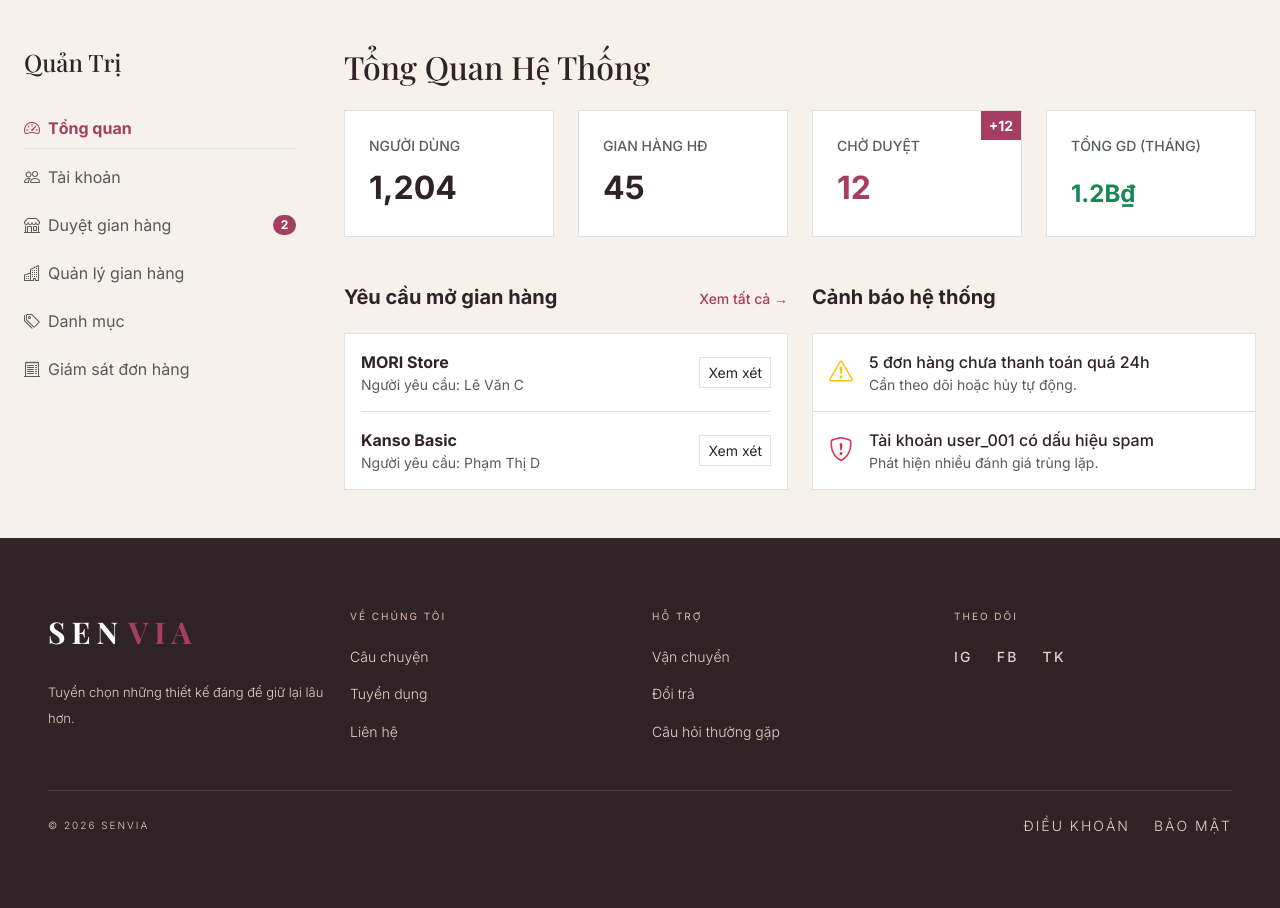
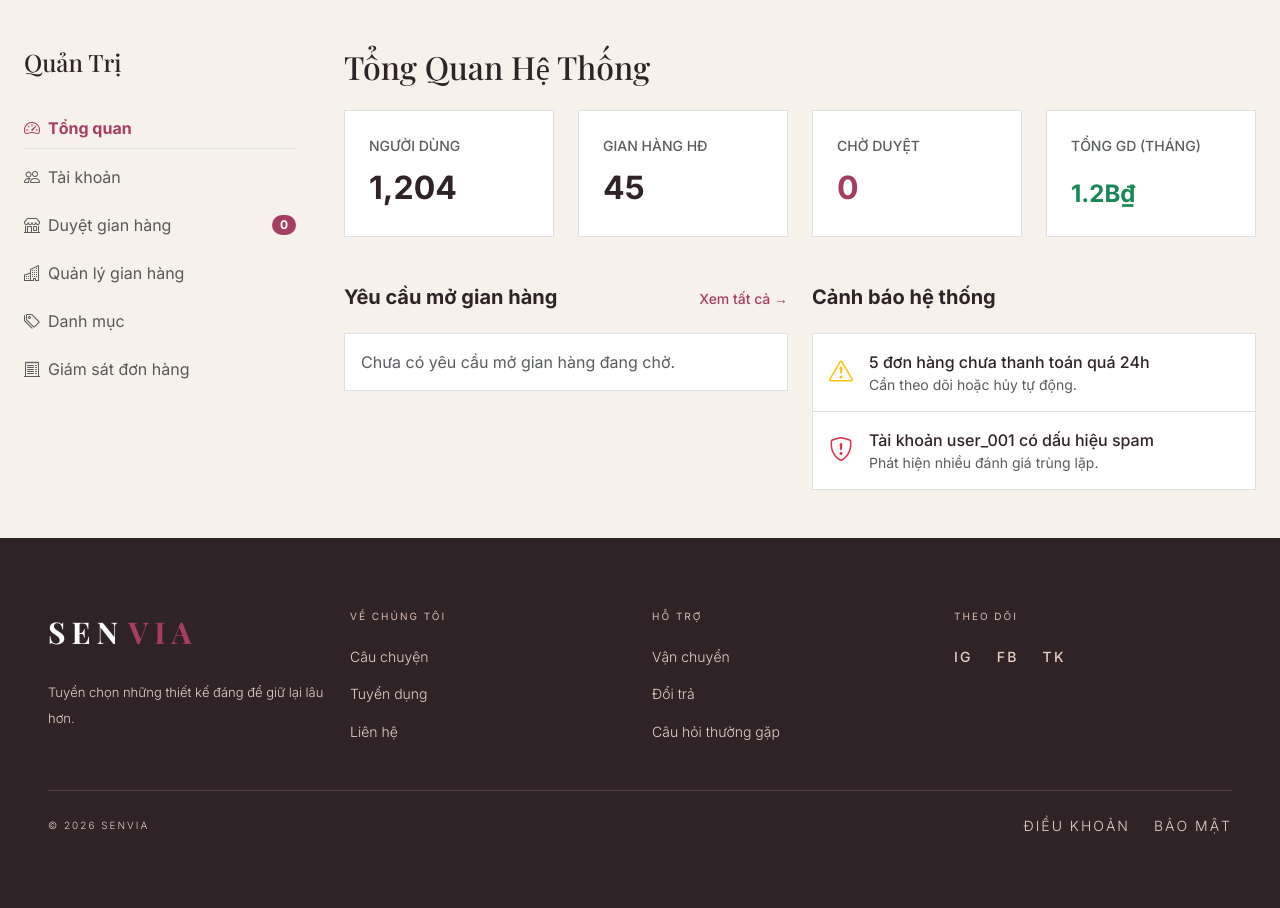
Before and after one commit to ChuChoaChan131019/MauThietKe_DoAnGiuaKy, a Spring Boot app: page /admin/dashboard in a window 1280 px wide. Shown: the part 169-1077 px from the top of the page. Run offline with Spring Boot 4, Linux system fonts and the light colour scheme; the visitor is signed in with stand-in values (Sample User, id 1); data that the repository does not hold is empty; some of the project's set-up classes (security, data sources, template engines, error pages and the like) are left out, and stand-ins take their place; some web fonts are replaced.

Commit message:
fix(merchant): load admin dashboard shop requests from db

```diff
--- a/src/main/java/com/senvia/doangiuaky/engagement/controller/AdminController.java
+++ b/src/main/java/com/senvia/doangiuaky/engagement/controller/AdminController.java
@@ -1,42 +1,37 @@
 package com.senvia.doangiuaky.engagement.controller;
 
+import com.senvia.doangiuaky.merchant.api.MerchantShopRequestApi;
+import com.senvia.doangiuaky.merchant.api.PendingShopRequestCard;
 import org.springframework.stereotype.Controller;
 import org.springframework.ui.Model;
 import org.springframework.web.bind.annotation.GetMapping;
 
-import java.util.Map;
-
-import java.util.HashMap;
+import java.util.List;
 
 @Controller
 public class AdminController {
 
-    private static final Map<String, Map<String, String>> mockShopRequests = new HashMap<>();
+    private final MerchantShopRequestApi merchantShopRequestApi;
 
-    static {
-        Map<String, String> req1 = new HashMap<>();
-        req1.put("shopName", "MORI Store"); req1.put("desc", "Cửa hàng cung cấp các sản phẩm làm đẹp chiết xuất thiên nhiên.");
-        req1.put("address", "456 Đường Nguyễn Huệ, Quận 1, TPHCM"); req1.put("owner", "Lê Văn C");
-        req1.put("phone", "0987654321"); req1.put("email", "levanc@example.com"); req1.put("status", "PENDING");
-        mockShopRequests.put("1", req1);
-
-        Map<String, String> req2 = new HashMap<>();
-        req2.put("shopName", "Kanso Basic"); req2.put("desc", "Cửa hàng thời trang phong cách tối giản.");
-        req2.put("address", "123 Lê Lợi, Quận 1, TPHCM"); req2.put("owner", "Phạm Thị D");
-        req2.put("phone", "0901234567"); req2.put("email", "phamthid@example.com"); req2.put("status", "PENDING");
-        mockShopRequests.put("2", req2);
+    public AdminController(MerchantShopRequestApi merchantShopRequestApi) {
+        this.merchantShopRequestApi = merchantShopRequestApi;
     }
 
     @GetMapping("/admin/dashboard")
     public String adminDashboard(Model model) {
-        long pendingCount = mockShopRequests.values().stream().filter(r -> "PENDING".equals(r.get("status"))).count();
-        model.addAttribute("pendingCount", pendingCount);
+        List<PendingShopRequestCard> pendingShopRequests = merchantShopRequestApi.findPendingShopRequests();
+        model.addAttribute("pendingCount", pendingShopRequests.size());
+        model.addAttribute("pendingShopRequests", pendingShopRequests);
         return "engagement/admin-dashboard";
     }
 
     @GetMapping("/admin/accounts")
-    public String adminAccounts() { return "engagement/admin-accounts"; }
+    public String adminAccounts() {
+        return "engagement/admin-accounts";
+    }
 
     @GetMapping("/admin/shops")
-    public String adminShops() { return "engagement/admin-shops"; }
+    public String adminShops() {
+        return "engagement/admin-shops";
+    }
 }
--- a/src/main/resources/templates/engagement/admin-dashboard.html
+++ b/src/main/resources/templates/engagement/admin-dashboard.html
@@ -6,7 +6,6 @@
 
     <main class="w-100 mx-auto px-3 px-md-4 py-5 max-w-1440">
         <div class="row gx-lg-5">
-            <!-- Sidebar Navigation for Admin -->
             <div class="col-12 col-md-3 mb-5 mb-md-0">
                 <div class="d-flex flex-column gap-3 sticky-top" style="top: 100px;">
                     <h4 class="text-serif text-plum mb-4">Quản Trị</h4>
@@ -22,11 +21,9 @@
                 </div>
             </div>
 
-            <!-- Main Content -->
             <div class="col-12 col-md-9">
                 <h2 class="text-serif text-plum mb-4">Tổng Quan Hệ Thống</h2>
 
-                <!-- Stats Row -->
                 <div class="row g-4 mb-5">
                     <div class="col-12 col-sm-6 col-lg-3">
                         <div class="bg-white p-4 border border-clay h-100 d-flex flex-column justify-content-between">
@@ -42,9 +39,8 @@
                     </div>
                     <div class="col-12 col-sm-6 col-lg-3">
                         <div class="bg-white p-4 border border-clay h-100 d-flex flex-column justify-content-between position-relative overflow-hidden">
-                            <div class="position-absolute top-0 end-0 bg-burgundy text-white px-2 py-1 small fw-bold">+12</div>
                             <div class="text-muted small text-uppercase fw-medium mb-2">Chờ duyệt</div>
-                            <div class="fs-2 fw-bold text-burgundy">12</div>
+                            <div class="fs-2 fw-bold text-burgundy" th:text="${pendingCount}">0</div>
                         </div>
                     </div>
                     <div class="col-12 col-sm-6 col-lg-3">
@@ -56,32 +52,33 @@
                 </div>
 
                 <div class="row g-4">
-                    <!-- Recent Shop Requests -->
                     <div class="col-12 col-lg-6">
                         <div class="d-flex justify-content-between align-items-end mb-4">
                             <h5 class="fw-bold text-plum m-0">Yêu cầu mở gian hàng</h5>
                             <a th:href="@{/admin/shop-requests}" class="text-burgundy fw-medium text-decoration-none hover-plum transition-colors small">Xem tất cả &rarr;</a>
                         </div>
 
-                        <div class="bg-white border border-clay p-3">
-                            <div class="d-flex justify-content-between align-items-center border-bottom pb-3 mb-3">
+                        <div th:if="${#lists.isEmpty(pendingShopRequests)}" class="bg-white border border-clay p-3 text-muted">
+                            Chưa có yêu cầu mở gian hàng đang chờ.
+                        </div>
+                        <div th:unless="${#lists.isEmpty(pendingShopRequests)}" class="bg-white border border-clay p-3">
+                            <div th:each="request, iteration : ${pendingShopRequests}"
+                                 class="d-flex justify-content-between align-items-center"
+                                 th:classappend="${!iteration.last} ? ' border-bottom pb-3 mb-3' : ''">
                                 <div>
-                                    <div class="fw-bold text-plum">MORI Store</div>
-                                    <div class="text-muted small">Người yêu cầu: Lê Văn C</div>
+                                    <div class="fw-bold text-plum" th:text="${request.shopName}">Tên gian hàng</div>
+                                    <div class="text-muted small">
+                                        Người yêu cầu: <span th:text="${request.ownerName}">Người gửi</span>
+                                    </div>
                                 </div>
-                                <a th:href="@{/admin/shop-requests/1}" class="btn btn-sm border border-plum text-plum rounded-0 hover-bg-plum hover-text-white transition-colors">Xem xét</a>
-                            </div>
-                            <div class="d-flex justify-content-between align-items-center">
-                                <div>
-                                    <div class="fw-bold text-plum">Kanso Basic</div>
-                                    <div class="text-muted small">Người yêu cầu: Phạm Thị D</div>
-                                </div>
-                                <a th:href="@{/admin/shop-requests/2}" class="btn btn-sm border border-plum text-plum rounded-0 hover-bg-plum hover-text-white transition-colors">Xem xét</a>
+                                <a th:href="@{/admin/shop-requests/{id}(id=${request.shopId})}"
+                                   class="btn btn-sm border border-plum text-plum rounded-0 hover-bg-plum hover-text-white transition-colors">
+                                    Xem xét
+                                </a>
                             </div>
                         </div>
                     </div>
 
-                    <!-- System Alerts -->
                     <div class="col-12 col-lg-6">
                         <h5 class="fw-bold text-plum mb-4">Cảnh báo hệ thống</h5>
                         <div class="bg-white border border-clay p-0">
@@ -107,7 +104,6 @@
     </main>
 
     <div th:replace="~{fragments/footer :: footer}"></div>
-
     <script src="https://cdn.jsdelivr.net/npm/bootstrap@5.3.3/dist/js/bootstrap.bundle.min.js"></script>
 </body>
 </html>
```
Also changed, not shown: src/main/java/com/senvia/doangiuaky/merchant/api/MerchantShopRequestApi.java (added, +9 -0 lines), src/main/java/com/senvia/doangiuaky/merchant/api/PendingShopRequestCard.java (added, +11 -0 lines), src/main/java/com/senvia/doangiuaky/merchant/service/AdminShopRequestService.java (+20 -2 lines), 2 other files.
